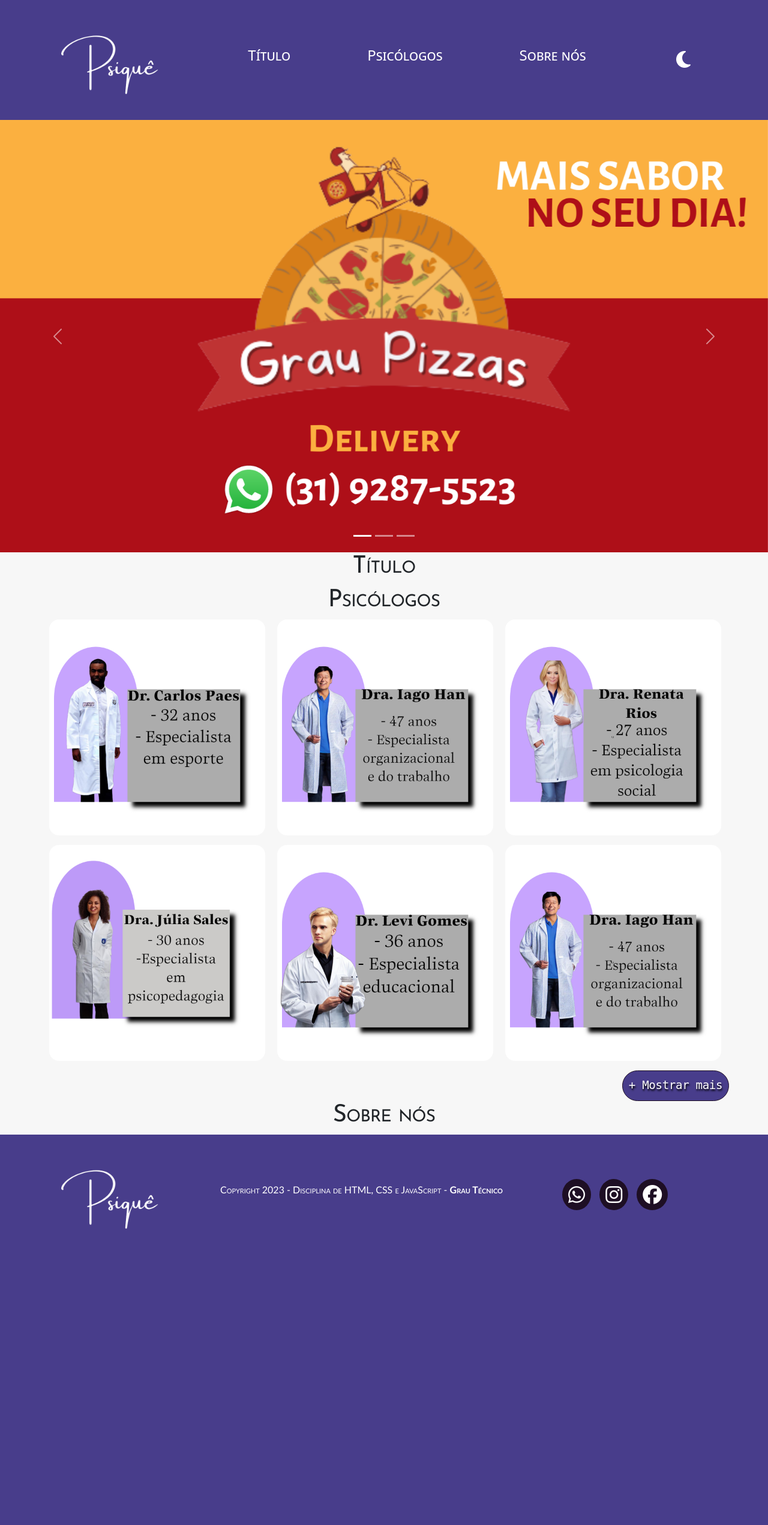
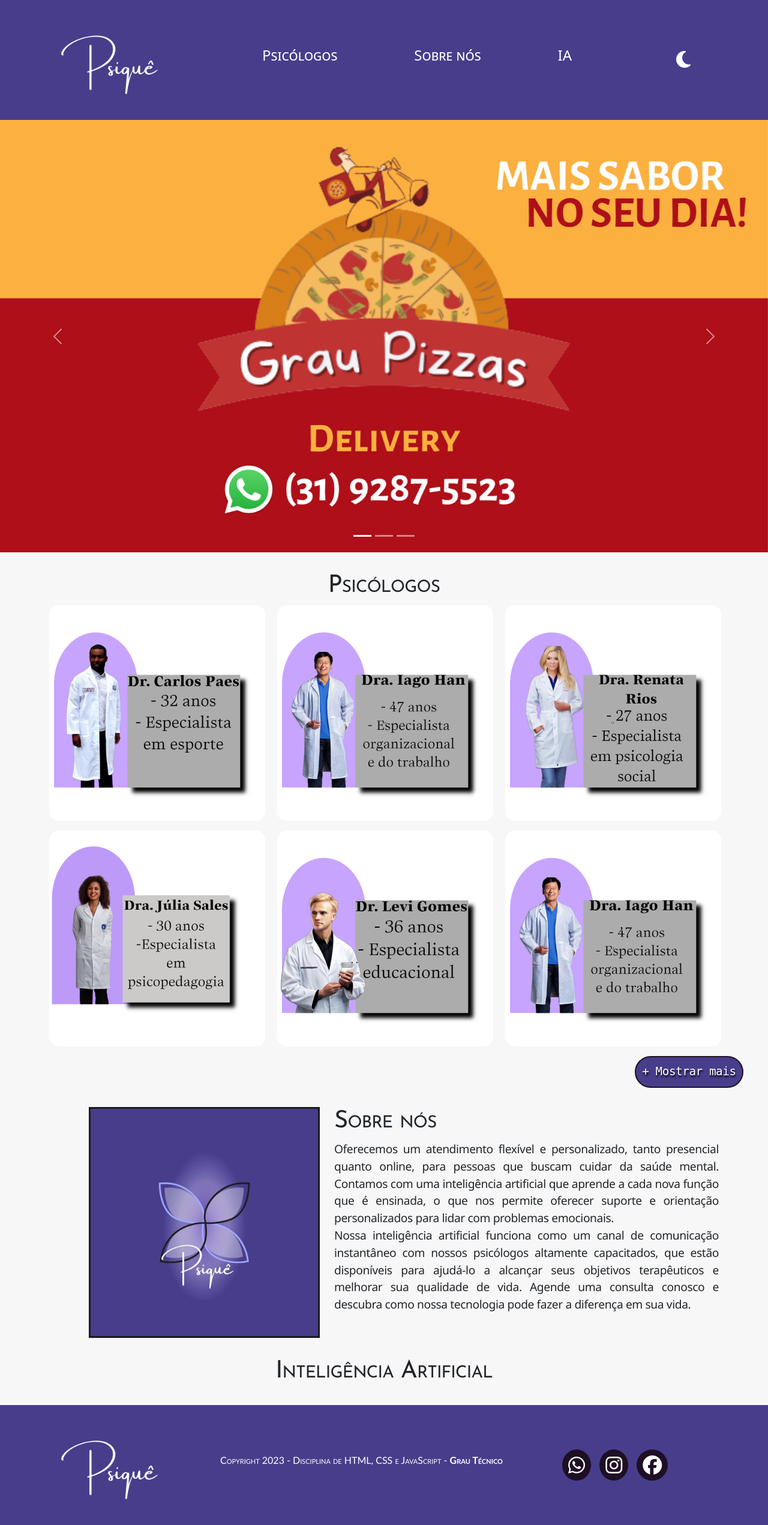
Before and after one commit to pedrosiqueirapb/psique, a PHP site: page /telaPrincipal.html in a window 1280 px wide. Shown: the whole page at 60% size. Before the commit the page ends 2049 px from the top, so only its background shows below. Run offline with PHP 8.4, Linux system fonts and the light colour scheme; some libraries are stand-ins or nearby versions.

Commit message:
Seção Sobre Nós do site

```diff
--- a/src/telaPrincipal.css
+++ b/src/telaPrincipal.css
@@ -1,3 +1,4 @@
+/* Gerais */
 *{
     margin: 0;
     padding: 0;
@@ -5,6 +6,10 @@
 }
 header, footer{
     background-color: #483D8B;
+}
+#logo{
+    width: 200px;
+    height: 200px;
 }
 body::-webkit-scrollbar{
     width: 1.2em;
@@ -16,10 +21,8 @@ body::-webkit-scrollbar-thumb{
     background-color: #d0c3f1;
     border-radius: 10px;
 }
-#logo{
-    width: 200px;
-    height: 200px;
-}
+
+/* Style cabeçalho */
 .elemHeader{
     display: flex;
     flex-direction: row;
@@ -55,6 +58,19 @@ header i{
     background-color: #1e0f24;
     transition: all 0.8s;
 }
+
+/* Style corpo */
+#logo-SobreNos{
+    width: 384.615384615px;
+    height: 384.615384615px;
+    border: 3px solid #171a21;
+}
+.psicologos, .sobreNos, .techPsique{
+    margin-bottom: 2em;
+}
+.psicologos{
+    margin-top: 2em;
+}
 h1{
     font-family: 'Josefin Sans', sans-serif;
     text-align: center;
@@ -70,16 +86,16 @@ h1{
 .psicologos .container > .infosPsic:last-child, #btn-Menos{
     display: none;
 }
-#psicologo{
+#imgPsic{
     width: 360px;
     height: 360px;
     border-radius: 1em;
 }
 #btn-Mais, #btn-Menos{
     padding: 10px;
-    border: 1px solid #1e0f24;
+    border: 2px solid #1e0f24;
     position: relative;
-    left: 54em;
+    left: 28cm;
     border-radius: 2em;
     background-color: #483D8B;
     color: #FFF;
@@ -88,6 +104,17 @@ h1{
     letter-spacing: -0.02em;
     font-size: larger;
 }
+.sobreNos h1{
+    text-align: start;
+}
+#descricao{
+    font-size: larger;
+    font-family:'Segoe UI', Tahoma, Geneva, Verdana, sans-serif ;
+    letter-spacing: -0.02em;
+    text-align: justify;
+}
+
+/* Style rodapé */
 .elemFooter{
     display: flex;
     flex-direction: row;
--- a/src/telaPrincipal.html
+++ b/src/telaPrincipal.html
@@ -21,9 +21,9 @@
                 </div>
                 <div class="col-8">
                     <ul id="menu">
-                        <li><a href="#">Título</a></li>
                         <li><a href="#">Psicólogos</a></li>
                         <li><a href="#">Sobre nós</a></li>
+                        <li><a href="#">IA</a></li>
                     </ul>
                 </div>
                 <div class="col-1">
@@ -64,47 +64,42 @@
               <span class="carousel-control-next-icon" aria-hidden="true"></span>
               <span class="visually-hidden">Next</span>
             </button>
-          </div>
-
-        <section>
-            <h1>Título</h1>
-
-        </section>
+        </div>
 
         <section class="psicologos">
             <h1>Psicólogos</h1>
             <div class="container">
                 <div class="row infosPsic">
                     <div class="col-4">
-                        <img src="imgs/psicCarlos.jpg" alt="" id="psicologo">
+                        <img src="imgs/psicCarlos.jpg" alt="" id="imgPsic">
                     </div>
                     <div class="col-4">
-                        <img src="imgs/psicIago.jpg" alt="" id="psicologo">
+                        <img src="imgs/psicIago.jpg" alt="" id="imgPsic">
                     </div>
                     <div class="col-4">
-                        <img src="imgs/psicRenata.jpg" alt="" id="psicologo">
+                        <img src="imgs/psicRenata.jpg" alt="" id="imgPsic">
                     </div>
                 </div>
                 <div class="row infosPsic">
                     <div class="col-4">
-                        <img src="imgs/psicJulia.jpg" alt="" id="psicologo">
+                        <img src="imgs/psicJulia.jpg" alt="" id="imgPsic">
                     </div>
                     <div class="col-4">
-                        <img src="imgs/psicLevi.jpg" alt="" id="psicologo">
+                        <img src="imgs/psicLevi.jpg" alt="" id="imgPsic">
                     </div>
                     <div class="col-4">
-                        <img src="imgs/psicIago.jpg" alt="" id="psicologo">
+                        <img src="imgs/psicIago.jpg" alt="" id="imgPsic">
                     </div>
                 </div>
                 <div class="row infosPsic">
                     <div class="col-4">
-                        <img src="imgs/psicJulia.jpg" alt="" id="psicologo">
+                        <img src="imgs/psicJulia.jpg" alt="" id="imgPsic">
                     </div>
                     <div class="col-4">
-                        <img src="imgs/psicLevi.jpg" alt="" id="psicologo">
+                        <img src="imgs/psicLevi.jpg" alt="" id="imgPsic">
                     </div>
                     <div class="col-4">
-                        <img src="imgs/psicIago.jpg" alt="" id="psicologo">
+                        <img src="imgs/psicIago.jpg" alt="" id="imgPsic">
                     </div>
                 </div>
             </div>
@@ -113,7 +108,21 @@
         </section>
 
         <section class="sobreNos">
-            <h1>Sobre nós</h1>
+            <div class="container">
+                <div class="row">
+                    <div class="col-5" style="display: flex; justify-content: end;">
+                        <img src="imgs/logoPsique.jpeg" alt="" id="logo-SobreNos">
+                    </div>
+                    <div class="col-7">
+                        <h1>Sobre nós</h1>
+                        <p id="descricao">Oferecemos um atendimento flexível e personalizado, tanto presencial quanto online, para pessoas que buscam cuidar da saúde mental. Contamos com uma inteligência artificial que aprende a cada nova função que é ensinada, o que nos permite oferecer suporte e orientação personalizados para lidar com problemas emocionais.<br> Nossa inteligência artificial funciona como um canal de comunicação instantâneo com nossos psicólogos altamente capacitados, que estão disponíveis para ajudá-lo a alcançar seus objetivos terapêuticos e melhorar sua qualidade de vida. Agende uma consulta conosco e descubra como nossa tecnologia pode fazer a diferença em sua vida.</p>
+                    </div>
+                </div>
+            </div>
+        </section>
+
+        <section class="techPsique">
+            <h1>Inteligência Artificial</h1>
 
         </section>
     </main>
--- a/src/telaPrincipal.js
+++ b/src/telaPrincipal.js
@@ -4,14 +4,16 @@ $(document).ready(()=>{
 
     $('.temaEscuro').click(()=>{
         $('body').css('background-color', '#171a21')
-        $('h1').css('color', '#FFF')
+        $('h1, #descricao').css('color', '#FFF')
+        $('#logo-SobreNos').css('border-color', '#f7f7f7')
         $('.temaEscuro').hide()
         $('.temaClaro').show()
     })
 
     $('.temaClaro i').click(()=>{
         $('body').css('background-color', '#f7f7f7')
-        $('h1').css('color', '#000')
+        $('h1, #descricao').css('color', '#000')
+        $('#logo-SobreNos').css('border-color', '#171a21')
         $('.temaEscuro').show()
         $('.temaClaro').hide()
     })
```
Also changed, not shown: src/imgs/logoPsique.jpeg (added).
